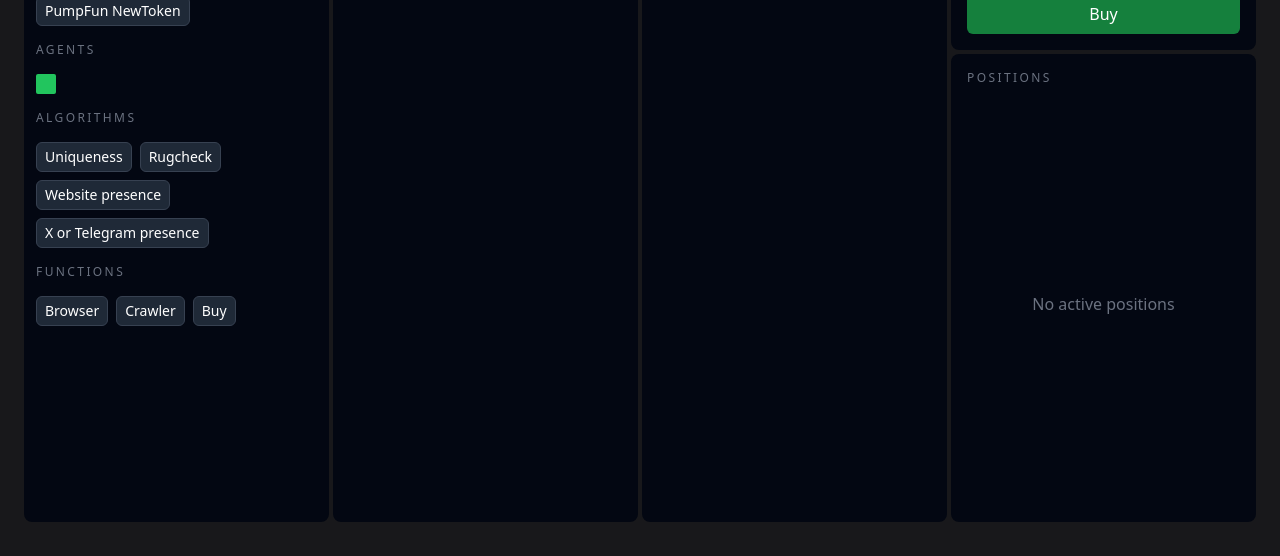
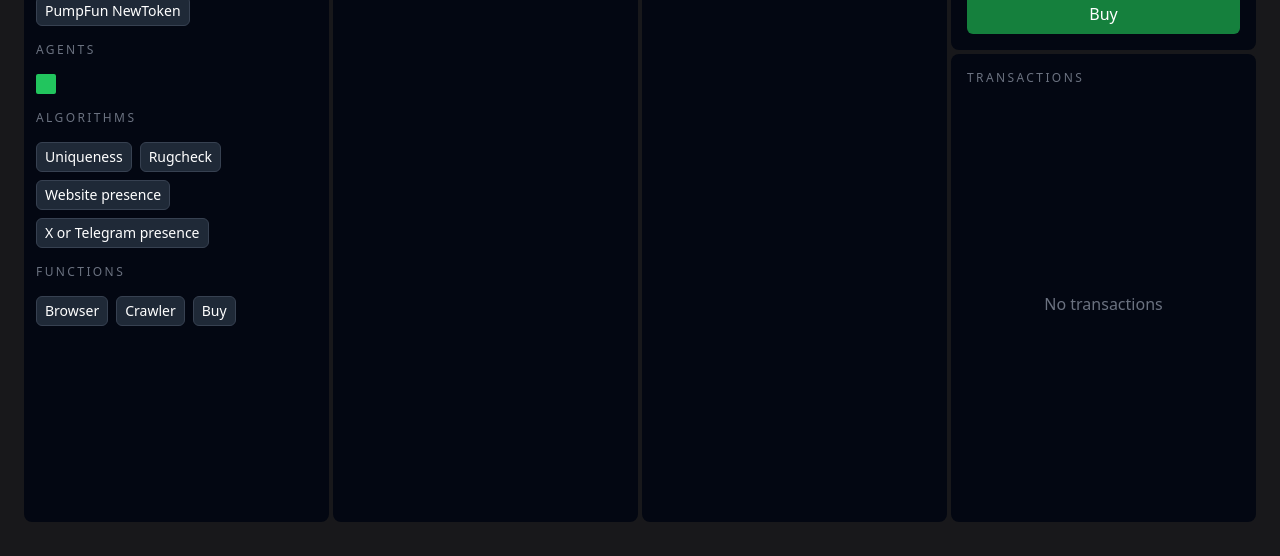
Before and after one commit to guttaai/joe, a Vue app in the folder client/: page / in a window 1280 px wide. Shown: the part 238-794 px from the top of the page. Built offline with nearby package versions, Linux system fonts and the light colour scheme; no server answers.

Commit message:
rename to transactions

```diff
--- a/client/src/components/Dashboard.vue
+++ b/client/src/components/Dashboard.vue
@@ -119,11 +119,11 @@ const setAmount = (value: number) =>
                     </div>
                 </div>
 
-                <!-- Positions Block -->
+                <!-- Transactions Block -->
                 <div class="bg-gray-950 rounded-lg p-4 flex-1 overflow-y-auto">
-                    <TitleLabel text="POSITIONS" />
+                    <TitleLabel text="TRANSACTIONS" />
                     <div class="mt-4 flex items-center justify-center h-[calc(100%-2rem)] text-gray-500">
-                        No active positions
+                        No transactions
                     </div>
                 </div>
             </div>
```
